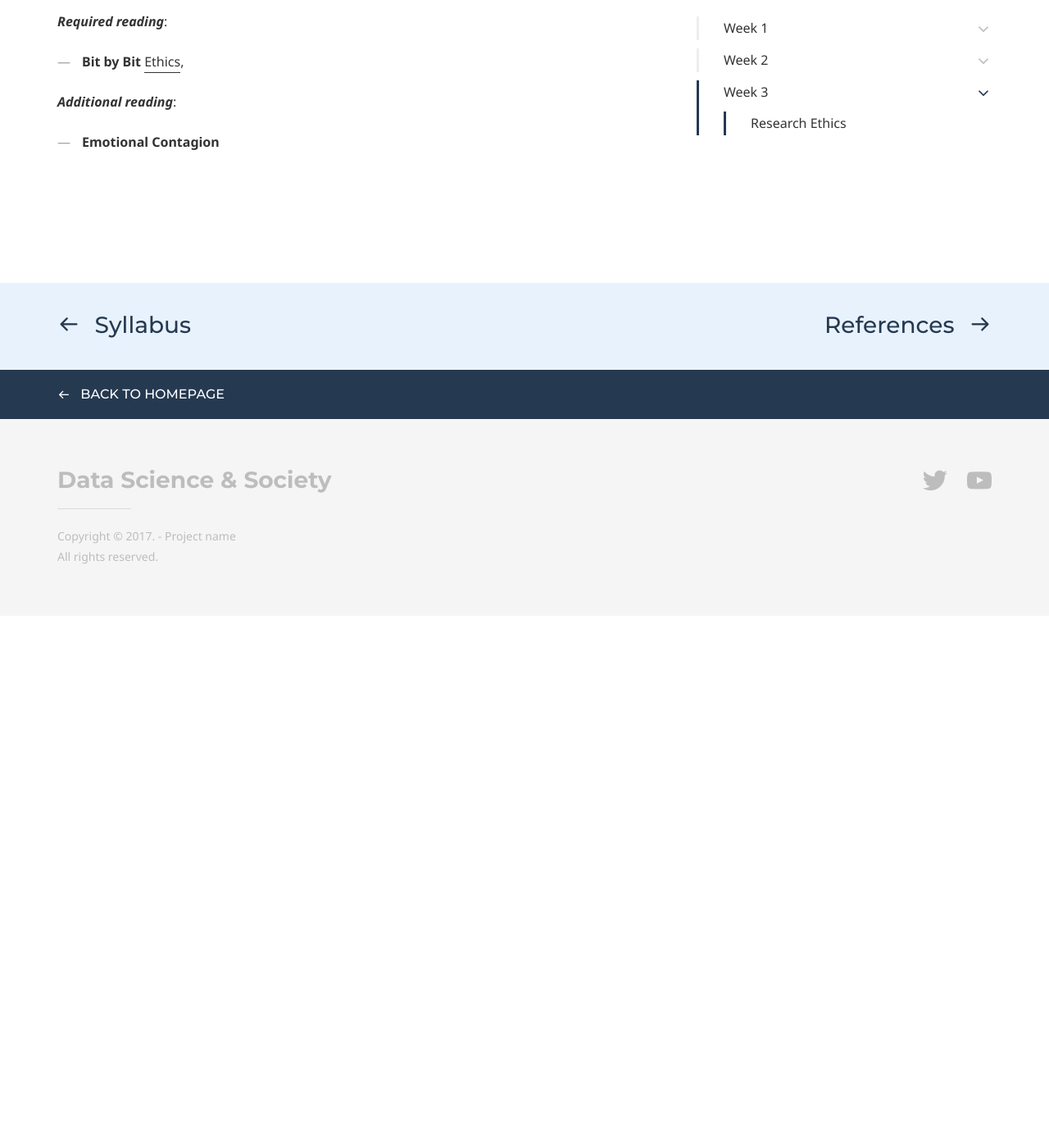
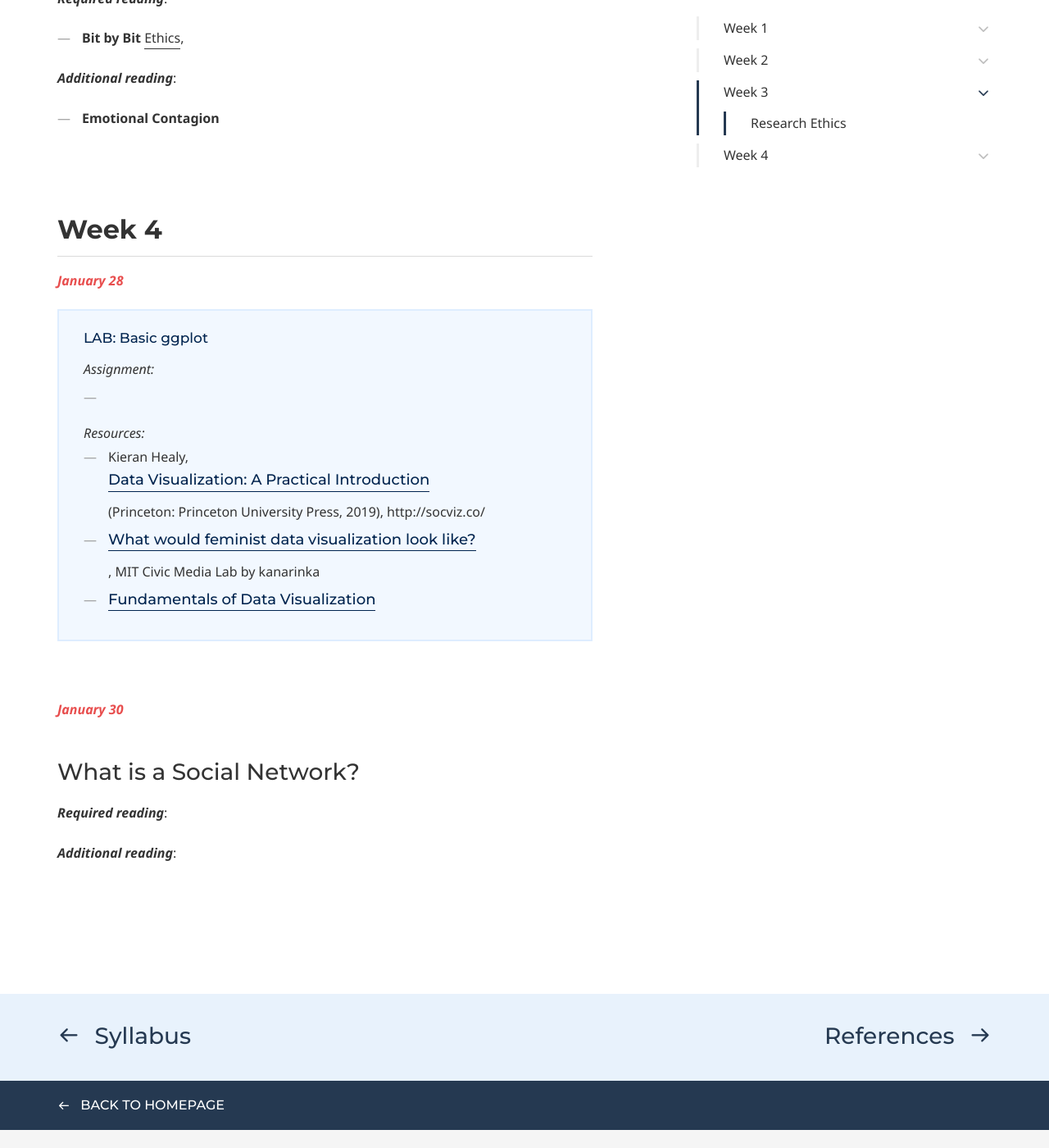
Before and after one commit to dssoc/dssoc.github.io, a Jekyll site: the page built from schedule.md, in a window 1280 px wide and 1400 px high, scrolled down 3066 px. Shown: the whole window at 82% size. Built offline with Jekyll 4.4.1, drawn with Linux system fonts in a browser that asks for light colours; some web fonts are replaced; before the commit the page ends 3817 px from its top, so only the background shows below that; some of the changed text lies outside the part shown.

Commit message:
update schedule

```diff
--- a/schedule.md
+++ b/schedule.md
@@ -89,18 +89,47 @@ page_nav:
 
 <i>Resources:</i><br/>
 <ul>
-  <li><a href = "https://serialmentor.com/dataviz/">Fundamentals of Data Visualization</a></li>
+  <li></li>
 </ul>
 </div>
 <br/>
 
 <strong><i><font color="#E84E4E">January 23</font></i></strong>
 ### Research Ethics
-
 ***Required reading***:
 - **Bit by Bit** [Ethics](https://www.bitbybitbook.com/en/1st-ed/ethics/),
-
+<br/>
 
 ***Additional reading***:
 - **Emotional Contagion**
 <br/><br/><br/>
+
+
+## Week 4
+<strong><i><font color="#E84E4E">January 28</font></i></strong>
+
+<div class="callout callout--info">
+<p><strong>LAB: Basic ggplot</strong></p>
+<i>Assignment:</i> <br/>
+<ul>
+<li></li>
+</ul>
+<br/>
+
+<i>Resources:</i><br/>
+<ul>
+  <li>Kieran Healy, <strong><a href = "http://socviz.co/">Data Visualization: A Practical Introduction</a></strong> (Princeton: Princeton University Press, 2019), http://socviz.co/ </li>
+  <li><strong><a href = "https://civic.mit.edu/2015/12/01/feminist-data-visualization/">What would feminist data visualization look like?</a></strong>, MIT Civic Media Lab by kanarinka </li>
+  <li><strong><a href = "https://serialmentor.com/dataviz/">Fundamentals of Data Visualization</a></strong></li>
+</ul>
+</div>
+<br/>
+
+<strong><i><font color="#E84E4E">January 30</font></i></strong>
+### What is a Social Network?
+
+***Required reading***:
+<br/>
+
+***Additional reading***:
+<br/><br/><br/>
```
